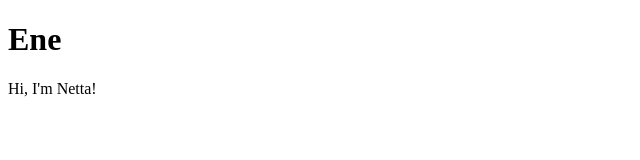
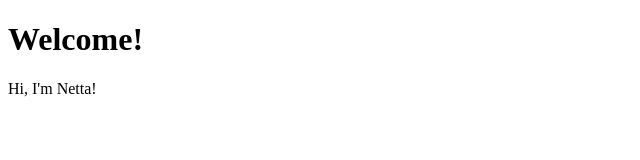
Before and after one commit to NTnetta/NTnetta.gibhub.io, a plain HTML site: page index.html in a window 1280 px wide. Shown: the whole page, without its empty margins (0-640 px from the left). Drawn offline with Linux system fonts and the light colour scheme.

Commit message:
Update index.html

```diff
--- a/index.html
+++ b/index.html
@@ -6,7 +6,7 @@
     <title>Welcome to My GitHub Page</title>
 </head>
 <body>
-    <h1>Ene</h1>
+    <h1>Welcome!</h1>
     <p>Hi, I'm Netta!</p>
 </body>
 </html>
```
